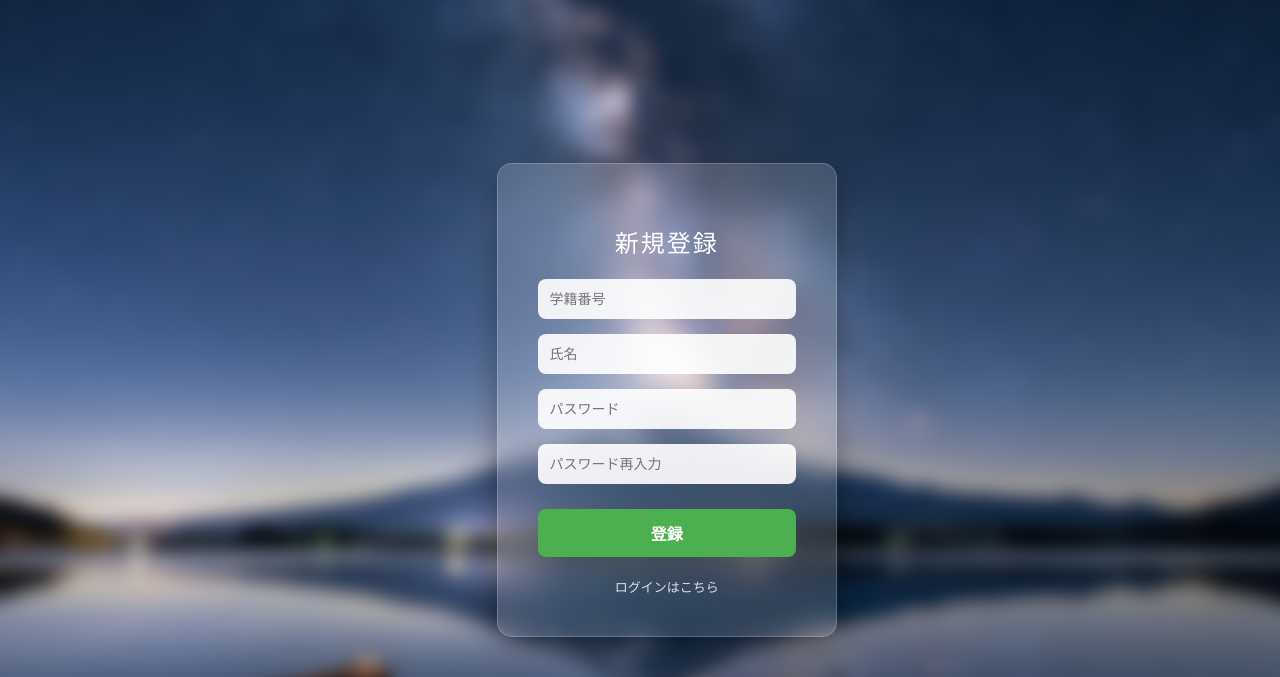
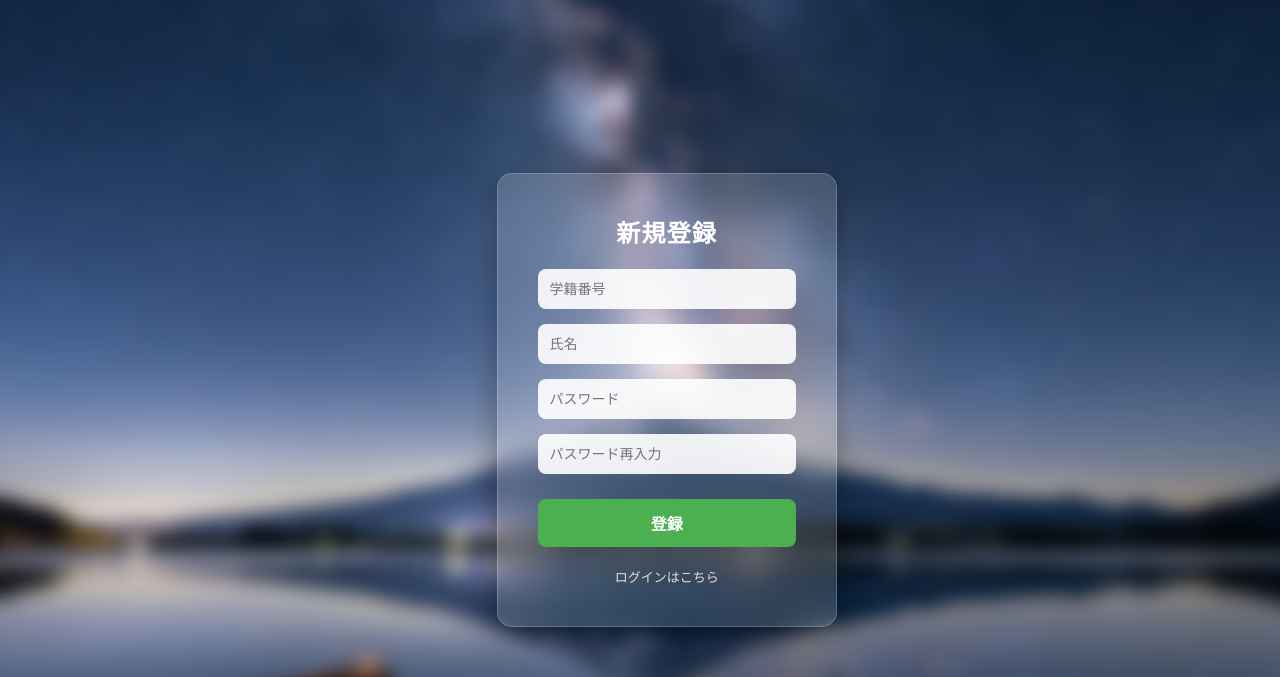
Before and after one commit to T-Osato/HACKSTAGE, a Flask app: page /signup in a window 1280 px wide. Shown: the top 677 px of the page. Run offline with Flask 3, Linux system fonts and the light colour scheme.

Commit message:
signup調整完了

```diff
--- a/static/css/signup_style.css
+++ b/static/css/signup_style.css
@@ -54,10 +54,23 @@ body::before {
     color: white;
 }
 
+/* タイトルを「登録」ボタンの質感に合わせる */
 .signup-box h2 {
+    /* 1. フォントの種類をボタンと同じにする */
+    font-family: inherit;
+
+    /* 2. 太さをボタン（Bold）に合わせる */
+    font-weight: bold;
+
+    /* 3. ボタンと同じ文字間隔にする（画像だと少しパキッとしていたので） */
+    letter-spacing: 0.05em;
+
+    /* 4. タイトルなのでサイズはボタンより少し大きく */
+    font-size: 24px;
+
+    /* 余白の調整 */
+    margin-top: 0;
     margin-bottom: 20px;
-    font-weight: 300;
-    letter-spacing: 2px;
 }
 
 /* --- フラッシュメッセージ (通知) --- */
```
